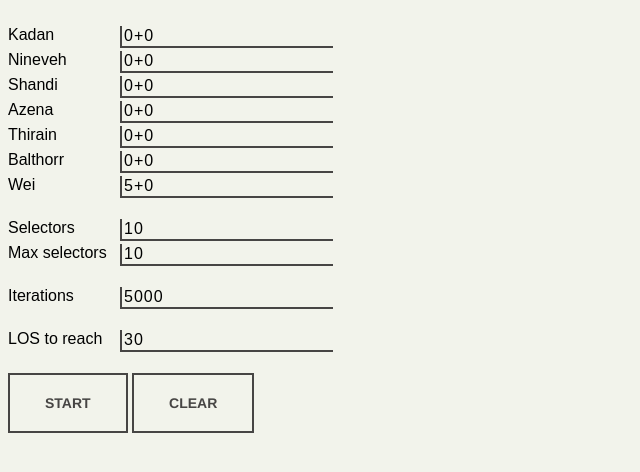
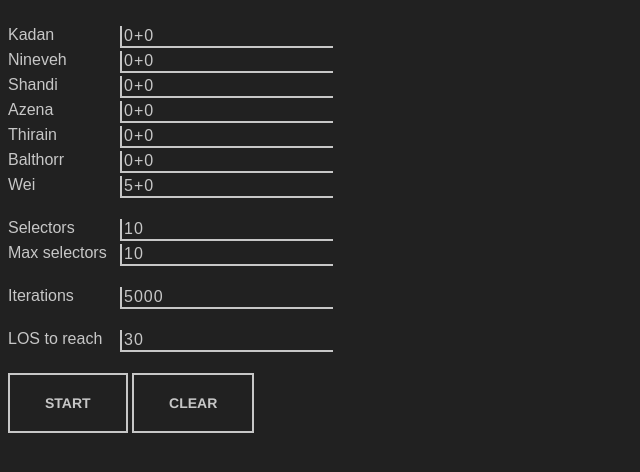
Before and after one commit to MorphTheMoth/LOS-Calculator, a plain HTML site: page index.html in a window 1280 px wide. Shown: the whole page, without its empty margins (0-640 px from the left). Drawn offline with Linux system fonts and the light colour scheme.

Commit message:
dark mode

```diff
--- a/css.css
+++ b/css.css
@@ -2,6 +2,8 @@ html {
     font-family: 'Montserrat', Arial, sans-serif;
     -ms-text-size-adjust: 100%;
     -webkit-text-size-adjust: 100%;
+    background-color: #212121;
+    color: #c7c7c7;
 }
 
 input {
@@ -17,21 +19,22 @@ div {
 }
 
 input[type='text'], input[type='number'] {
+    color: #c7c7c7;
     position:absolute;
     left:120px;
     background: none;
     border: none;
-    border-bottom: solid 2px #474544;
-    border-left: solid 2px #474544;
+    border-bottom: solid 2px #c7c7c7;
+    border-left: solid 2px #c7c7c7;
     font-size: 1.000em;
     font-weight: 400;
     letter-spacing: 1px;
 }
 
 input[type='button'] {
+    color: #c7c7c7;
     background: none;
-    border: solid 2px #474544;
-    color: #474544;
+    border: solid 2px #c7c7c7;
     cursor: pointer;
     display: inline-block;
     font-family: 'Helvetica', Arial, sans-serif;
@@ -49,9 +52,5 @@ input[type='button'] {
 
 input[type='button']:hover {
     background: #474544;
-    color: #F2F3EB;
+    color: #c7c7c7;
 }
-
-body {
-    background: #F2F3EB;
-}
```
